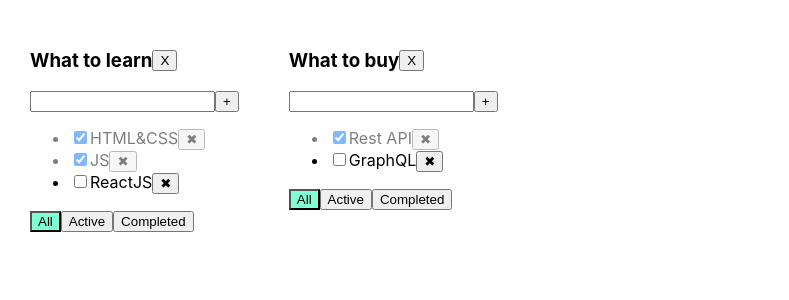
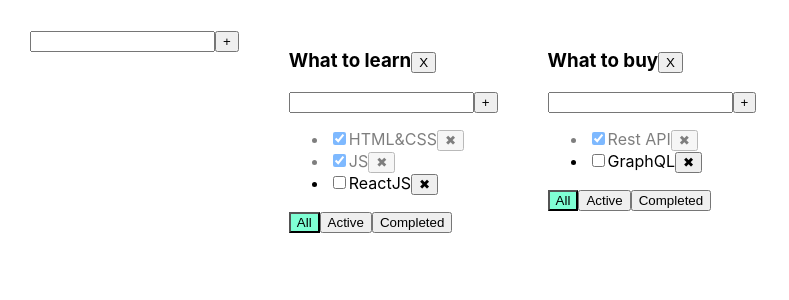
Before and after one commit to Roman-2013/Todolist_from_scratch, a React (Create React App) app: page / in a window 1280 px wide. Shown: the top 300 px of the page, without its empty margins (0-789 px from the left). Built offline with nearby package versions, Linux system fonts and the light colour scheme.

Commit message:
2 Sprint / 2 Lessons

```diff
--- /dev/null
+++ b/src/AddItemForm.tsx
@@ -0,0 +1,43 @@
+import React, {ChangeEvent, KeyboardEvent, useState} from 'react';
+
+type AddItemFormPropsType={
+    addItem:(title:string)=>void
+}
+
+export const AddItemForm =(props:AddItemFormPropsType) => {
+
+    let [title, setTitle] = useState('')
+    let [error, setError] = useState<null | string>(null)
+
+    const addItem = () => {
+        if (title.trim() !== '') {
+            props.addItem(title.trim())
+            setTitle('')
+        } else {
+            setError('Title is required')
+        }
+
+    }
+
+    const onKeyPressHandler = (e: KeyboardEvent<HTMLInputElement>) => {
+        if (e.key === 'Enter') {
+            addItem()
+        }
+    }
+    const onChangeHandler = (e: ChangeEvent<HTMLInputElement>) => {
+        setTitle(e.currentTarget.value)
+        setError(null)
+    }
+    return (
+        <div>
+            <input
+                onKeyDown={onKeyPressHandler}
+                value={title}
+                onChange={onChangeHandler}
+                className={error ? 'error' : ''}
+            />
+            <button onClick={addItem}>+</button>
+            {error ? <div className={'error-message'}>{error}</div> : ''}
+        </div>
+    );
+};
--- a/src/App.css
+++ b/src/App.css
@@ -19,7 +19,3 @@
 .is-done {
   opacity: 0.5;
 }
-.container{
-  display: flex;
-  align-items: center;
-}
--- a/src/App.tsx
+++ b/src/App.tsx
@@ -2,6 +2,7 @@ import React, {useCallback, useState} from 'react';
 import './App.css';
 import {TasksType, Todolist} from './Todolist';
 import {v1} from 'uuid';
+import {AddItemForm} from './AddItemForm';
 
 export type FilterValueType = 'all' | 'active' | 'completed'
 export type ToodolistType = {
@@ -37,11 +38,22 @@ function App() {
         }
     )
 
+    const addTodolist=(title:string)=>{
+        const todolistID=v1()
+        const newTodolist:ToodolistType={id:todolistID,title,filter:'all'}
+        setTodolists([...todolists,newTodolist])
+        setTasks({...tasks,[todolistID]:[]})
+    }
+
 
     const removeTodolist=(todoId:string)=>{
         setTodolists(todolists.filter(el=>el.id!==todoId))
         delete tasks[todoId]
         setTasks({...tasks})
+    }
+
+    const changeTodolistTitle=( todoId: string,newTitle:string)=>{
+        setTodolists(todolists.map(el=>el.id===todoId?{...el,title:newTitle}:el))
     }
 
     const removeTask = (id: string, todoId: string) => {
@@ -61,12 +73,16 @@ function App() {
     const changeTaskStatus = (idTask: string, isDone: boolean, todoId: string) => {
         // setTasks([...tasks.map(el => el.id === idTask ? {...el, isDone: isDone} : el)])
         setTasks({...tasks, [todoId]: tasks[todoId].map(el => el.id === idTask ? {...el, isDone} : el)})
-
+    }
+    const changeTaskTitle = (idTask: string, title: string, todoId: string) => {
+        setTasks({...tasks, [todoId]: tasks[todoId].map(el => el.id === idTask ? {...el, title} : el)})
+        console.log(tasks)
     }
 
 
     return (
         <div className="App">
+            <AddItemForm addItem={addTodolist}/>
             {todolists.map(tl => {
 
                 let taskForTodolist: TasksType[]
@@ -91,6 +107,8 @@ function App() {
                         changeTaskStatus={changeTaskStatus}
                         filter={tl.filter}
                         removeTodolist={removeTodolist}
+                        changeTaskTitle={changeTaskTitle}
+                        changeTodolistTitle={changeTodolistTitle}
                     />
                 )
             })
--- /dev/null
+++ b/src/EditableSpan.tsx
@@ -0,0 +1,26 @@
+import React, {ChangeEvent, useState} from 'react';
+import {log} from 'util';
+
+type EditableSpan={
+    title:string
+    onChange:(title:string)=>void
+}
+export const EditableSpan:React.FC<EditableSpan> = ({title,onChange}) => {
+    const [editMode,setEditMode]=useState<boolean>(false)
+    const[titleInSpan,setTitleInSpan]=useState(title)
+
+    const activateEditMode=()=>{
+        setEditMode(!editMode)
+        onChange(titleInSpan)
+        console.log(titleInSpan)
+    }
+    const onChangeHandler=(e:ChangeEvent<HTMLInputElement>)=>{
+       setTitleInSpan(e.currentTarget.value)
+    }
+    return (
+        editMode
+            ? <input onChange={onChangeHandler} onBlur={activateEditMode} value={titleInSpan} autoFocus type="text"/>
+            :<span onDoubleClick={activateEditMode}>{titleInSpan}</span>
+
+    );
+};
--- a/src/Todolist.tsx
+++ b/src/Todolist.tsx
@@ -1,5 +1,7 @@
 import React, {ChangeEvent, useState, KeyboardEvent} from 'react';
 import {FilterValueType} from './App';
+import {AddItemForm} from './AddItemForm';
+import {EditableSpan} from './EditableSpan';
 
 
 export type TasksType = {
@@ -17,39 +19,26 @@ type TodolistPropsType = {
     addTask: (title: string, todoId: string) => void
     changeTaskStatus: (idTask: string, isDone: boolean, todoId: string) => void
     filter: FilterValueType
-    removeTodolist:(todoId:string)=>void
+    removeTodolist: (todoId: string) => void
+    changeTaskTitle:(idTask: string, title: string, todoId: string)=>void
+    changeTodolistTitle:(todoId: string,newTitle:string)=>void
 }
 
 
 export const Todolist = (props: TodolistPropsType) => {
 
-    let [title, setTitle] = useState('')
-    let [error, setError] = useState<null | string>(null)
 
-    const addTask = () => {
-        if (title.trim() !== '') {
-            props.addTask(title.trim(), props.todoId)
-            setTitle('')
-        } else {
-            setError('Title is required')
-        }
 
+
+    const addTask=(title:string)=>{
+        props.addTask(title,props.todoId)
     }
-
-const removeTodolistHandler=()=>{
+    const removeTodolistHandler = () => {
         props.removeTodolist(props.todoId)
-}
-
-    const onKeyPressHandler = (e: KeyboardEvent<HTMLInputElement>) => {
-        if (e.key === 'Enter') {
-            addTask()
-        }
     }
-    const onChangeHandler = (e: ChangeEvent<HTMLInputElement>) => {
-        setTitle(e.currentTarget.value)
-        setError(null)
+    const changeTodolistTitleHandler=(newTitle:string)=>{
+        props.changeTodolistTitle(props.todoId,newTitle)
     }
-
     const onAllClickHandler = () => {
         props.changeFilter('all', props.todoId)
     }
@@ -61,45 +50,39 @@ const removeTodolistHandler=()=>{
     }
 
 
+
     return (
         <div>
 
             <div className={'container'}>
-                <h3>{props.title}</h3>
-                <button onClick={removeTodolistHandler}>X</button>
-
+                <h3>
+                    <EditableSpan onChange={changeTodolistTitleHandler} title={props.title} />
+                    <button onClick={removeTodolistHandler}>X</button>
+                </h3>
+                <AddItemForm addItem={addTask} />
             </div>
-
-
-            <div>
-                <input
-                    onKeyDown={onKeyPressHandler}
-                    value={title}
-                    onChange={onChangeHandler}
-                    className={error ? 'error' : ''}
-                />
-                <button onClick={addTask}>+</button>
-                {error ? <div className={'error-message'}>{error}</div> : ''}
-            </div>
-
             <ul>
                 {props.tasks.map(el => {
+
                     const onClickHandler = () => {
                         props.removeTask(el.id, props.todoId)
                     }
-
                     const onChangeHandler = (e: ChangeEvent<HTMLInputElement>) => {
                         props.changeTaskStatus(el.id, e.currentTarget.checked, props.todoId)
                     }
+                    const changeTaskTitle=(title:string)=>{
+                        props.changeTaskTitle(el.id,title,props.todoId)
+                    }
 
                     return (
+
                         <li className={el.isDone ? 'is-done' : ''} key={el.id}>
                             <input
                                 type="checkbox"
                                 checked={el.isDone}
                                 onChange={onChangeHandler}
                             />
-                            <span>{el.title}</span>
+                            <EditableSpan onChange={changeTaskTitle} title={el.title} />
                             <button onClick={onClickHandler}>✖</button>
                         </li>
                     )
```
